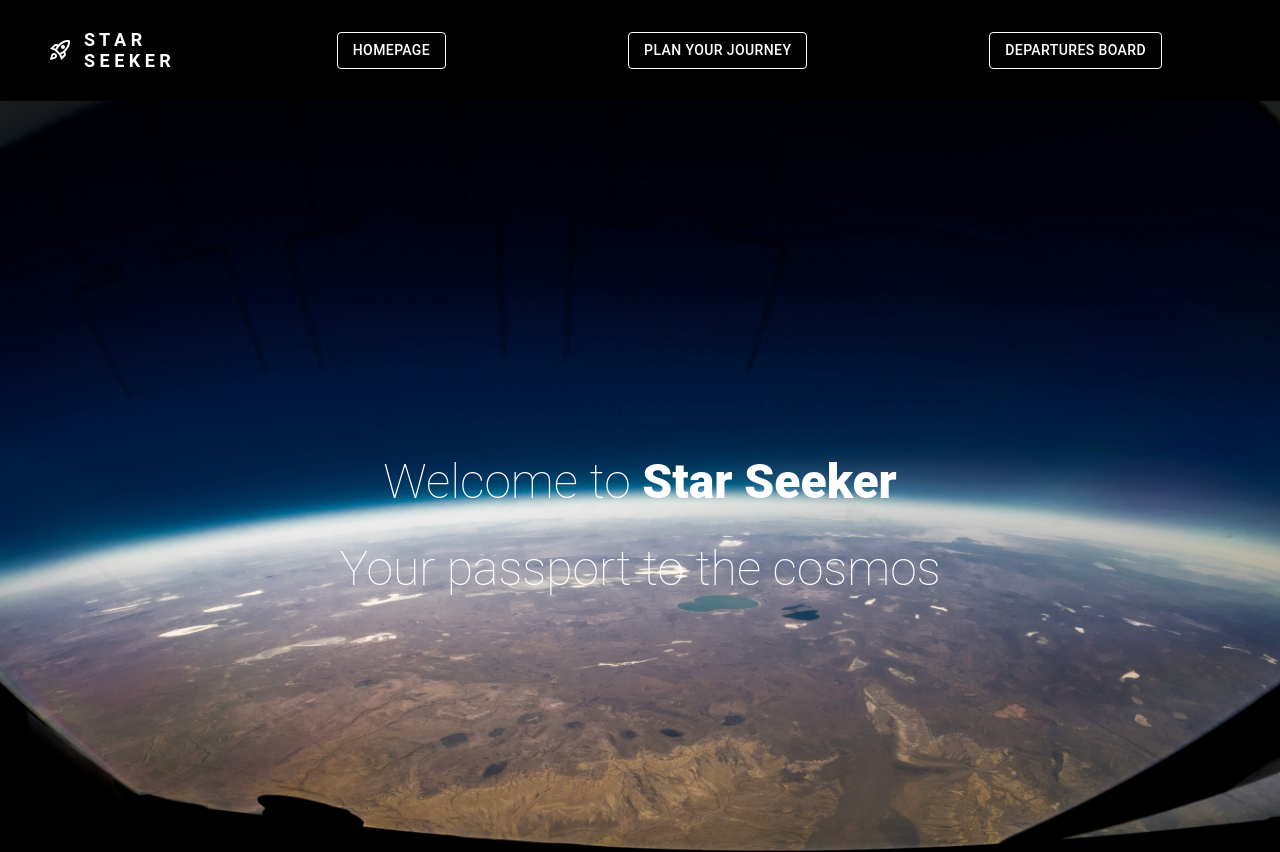
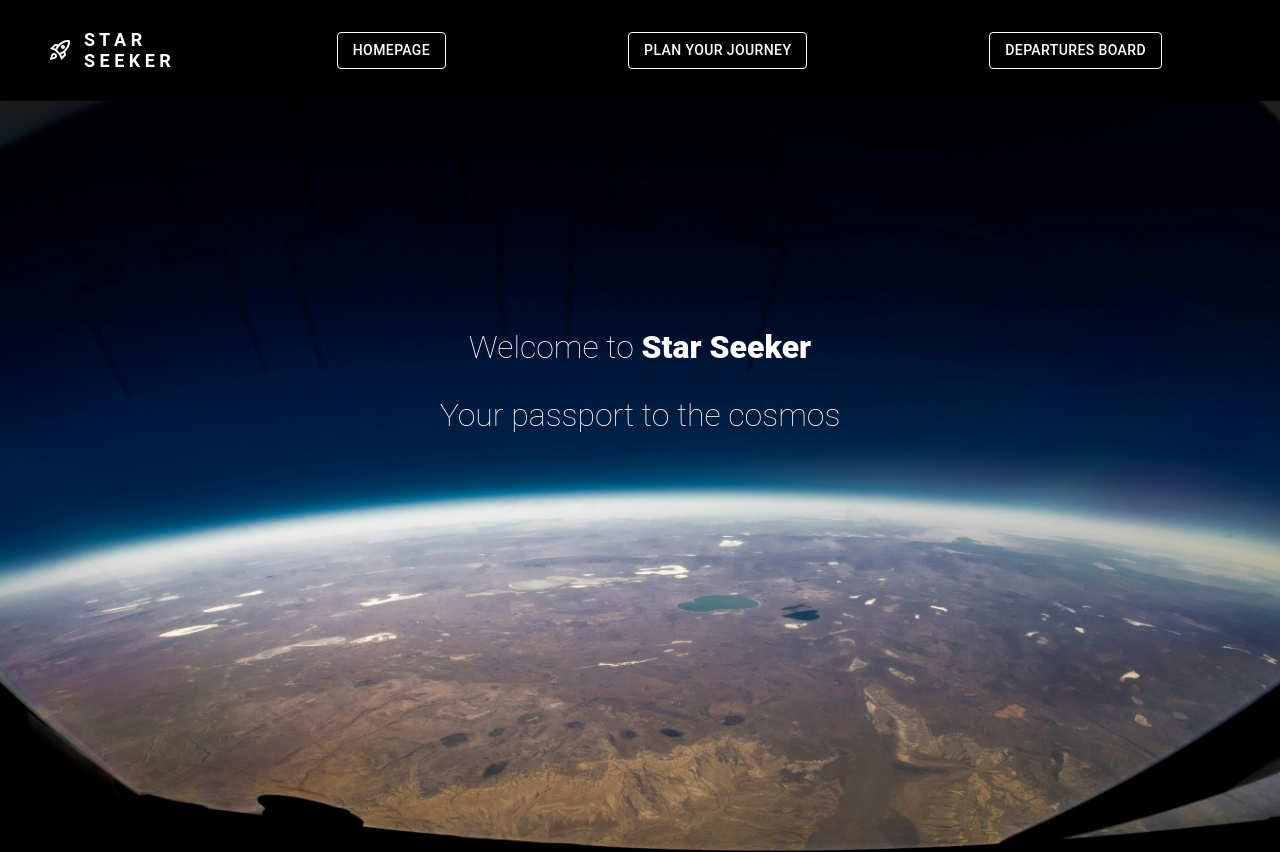
Before and after one commit to Kevasc/star-seeker, a React (Create React App) app: page / in a window 1280 px wide. Shown: the top 852 px of the page. Built offline with nearby package versions, Linux system fonts and the light colour scheme; no server answers.

Commit message:
tweaked titles and sizing

```diff
--- a/src/components/welcome-pane/WelcomePane.css
+++ b/src/components/welcome-pane/WelcomePane.css
@@ -14,9 +14,9 @@
   display: flex;
   justify-content: center;
   flex-direction: column;
-  margin-top: 3rem;
+  margin-bottom: 15rem;
   color: white;
-  font-size: 3rem;
+  font-size: 2rem;
   font-weight: 100;
   display: flex;
   justify-content: center;
--- a/src/routes/DeparturesBoard.css
+++ b/src/routes/DeparturesBoard.css
@@ -6,16 +6,16 @@
   align-items: center;
 }
 
-.titles-box {
+.departures-titles-box {
   display: flex;
   justify-content: center;
   flex-direction: column;
-  margin-top: 3rem;
+  margin-top: 10rem;
 }
 
 #table-container {
   width: 80%;
 }
 .departure-board {
-  margin-bottom: 3rem;
+  margin-bottom: 1rem;
 }
--- a/src/routes/DeparturesBoard.jsx
+++ b/src/routes/DeparturesBoard.jsx
@@ -16,8 +16,8 @@ const DeparturesBoard = () => {
     //returning the functional component(DeparturesBoard)
     <div className="flights-container">
       <div className="departure-board">
-        <div className="titles-box">
-          <p className="section-title">
+        <div className="departures-titles-box">
+          <p className="departures-titles-box">
             Departures <span style={{ fontWeight: 800 }}>Information</span>
           </p>
           <p className="section-subheading">Charting Paths to the Stars</p>
```
